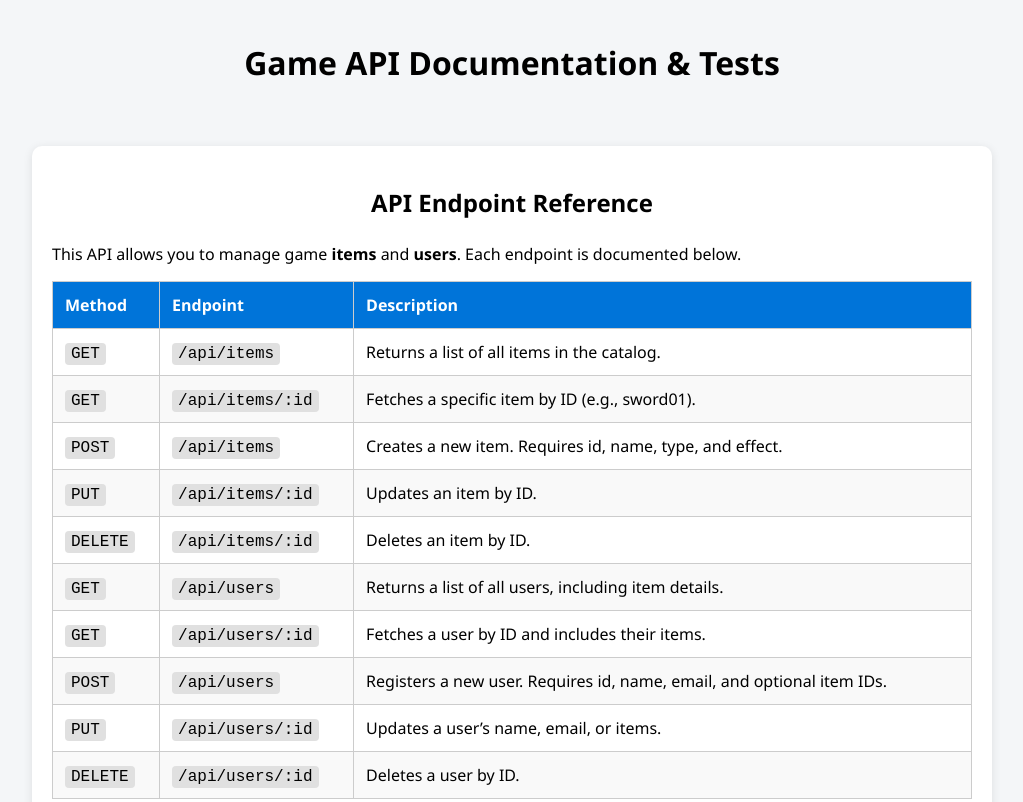
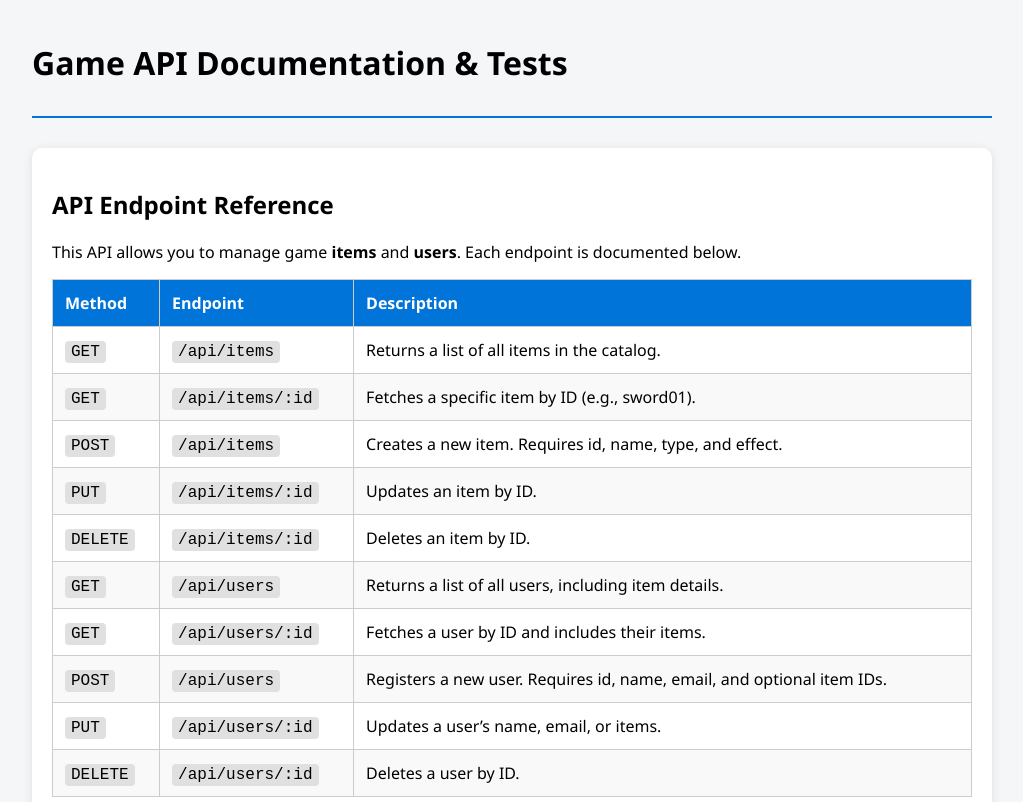
Before and after one commit to fizquiv/basic-api, a website: page public/html/index.html in a window 1280 px wide. Shown: the top 802 px of the page, without its empty margins (128-1151 px from the left). Drawn offline with Linux system fonts and the light colour scheme; no server answers.

Commit message:
add flex to meet flexbox + grid requirement

```diff
--- a/public/css/style.css
+++ b/public/css/style.css
@@ -5,16 +5,24 @@ body {
   padding: 20px;
 }
 
-h1, h2 {
-  text-align: center;
-  margin-bottom: 1em;
-}
-
 .container {
   display: grid;
   gap: 30px;
   max-width: 960px;
   margin: auto;
+}
+
+.flex-header {
+  display: flex;
+  align-items: center;
+  gap: 20px;
+  border-bottom: 2px solid #0074d9;
+  padding-bottom: 10px;
+}
+
+.logo {
+  height: 60px;
+  width: 60px;
 }
 
 .doc-section {
--- a/public/html/index.html
+++ b/public/html/index.html
@@ -9,13 +9,16 @@
 
 <body>
   <main class="container">
+    <header class="flex-header">
       <h1>Game API Documentation & Tests</h1>
+    </header>
 
     <section class="doc-section">
       <h2>API Endpoint Reference</h2>
       <p>This API allows you to manage game <strong>items</strong> and <strong>users</strong>. Each endpoint is
         documented below.</p>
 
+      <div class="table-container">
         <table>
           <thead>
             <tr>
@@ -77,6 +80,7 @@
             </tr>
           </tbody>
         </table>
+      </div>
     </section>
 
     <section class="doc-section">
```
Lines whose indentation alone changed are shown as unchanged.
